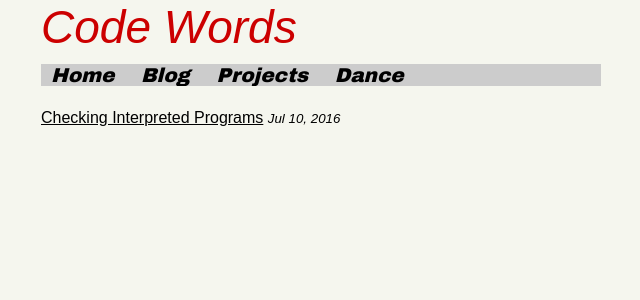
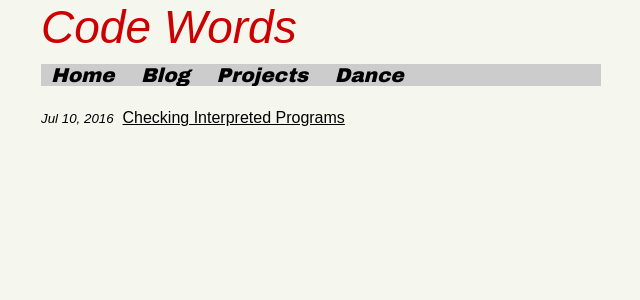
Before and after one commit to shang-lin/shang-lin.github.io, a Jekyll site: the page built from blog/index.html, in a window 1280 px wide. Shown: the top 300 px of the page, without its empty margins (319-959 px from the left). Built offline with Jekyll 4.4.1, drawn with Linux system fonts in a browser that asks for light colours; some web fonts are replaced.

Commit message:
Put date before post title.

```diff
--- a/blog/index.html
+++ b/blog/index.html
@@ -11,8 +11,8 @@ logo: Code Words
   <ul class="post-list">
     {% for post in site.posts %}
       <li>
-          <a class="post-link" href="{{ post.url | prepend: site.baseurl }}">{{ post.title }}</a>&nbsp;<span class="post-meta">{{ post.date | date: "%b %-d, %Y" }}</span>
-      </li>
+    <span class="post-meta">{{ post.date | date: "%b %-d, %Y" }}</span>&nbsp;
+          <a class="post-link" href="{{ post.url | prepend: site.baseurl }}">{{ post.title }}</a>&nbsp;      </li>
     {% endfor %}
   </ul>
 
```
